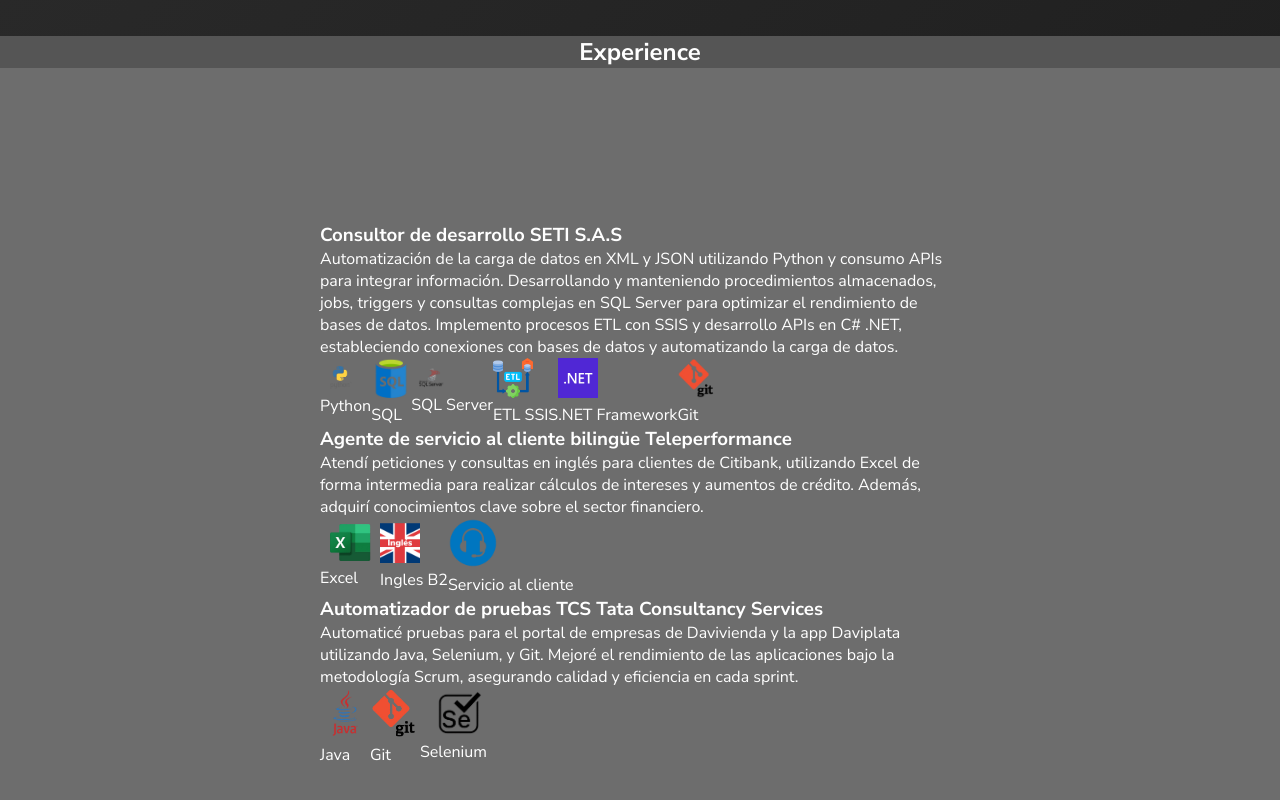
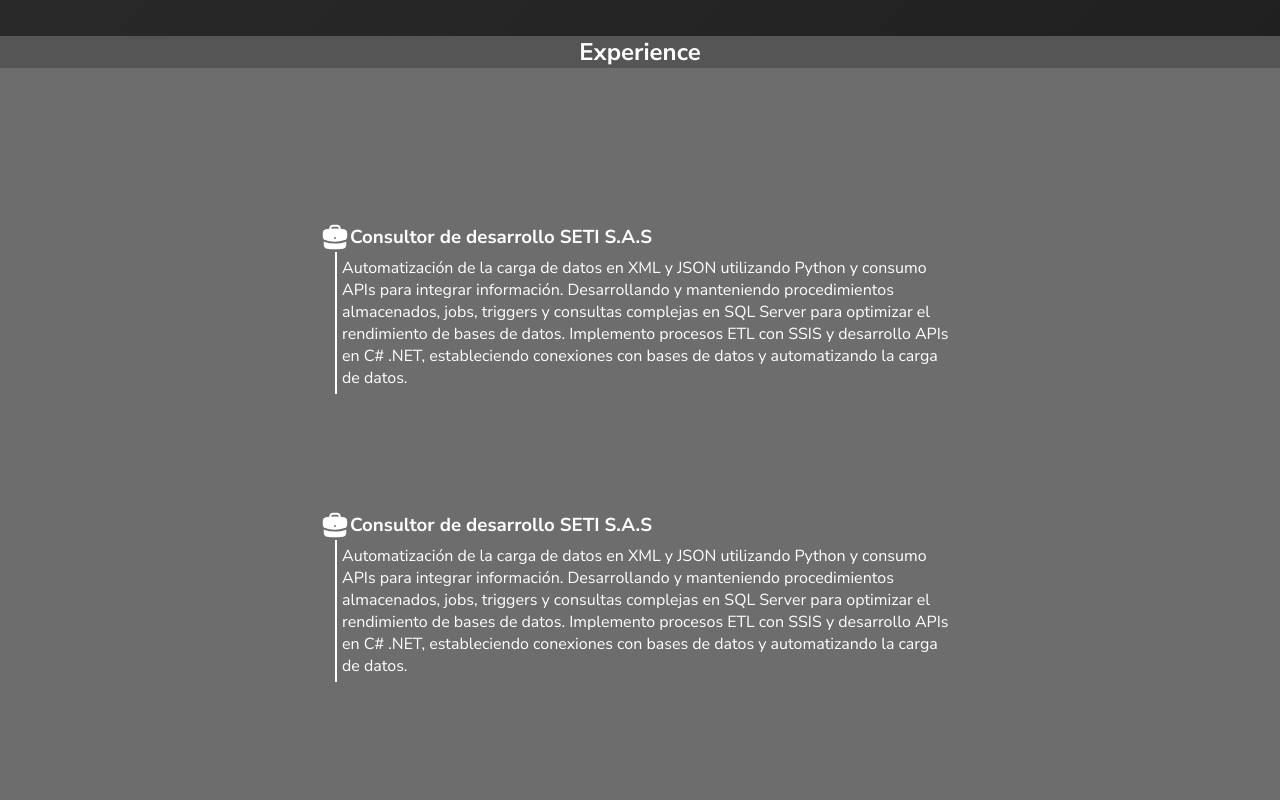
Before and after one commit to xXlion370Xx/Portfolio-Daniel-Roa, an Astro site: page / in a window 1280 px wide. Shown: the part 764-1564 px from the top of the page. Built offline with nearby package versions, Linux system fonts and the light colour scheme; Astro itself is replaced by a stand-in of ours.

Commit message:
add border line left to work experience boxes

```diff
--- /dev/null
+++ b/src/components/experience/experience-box/experience-box.astro
@@ -0,0 +1,142 @@
+<div class="boxExperience">
+    <div class="title-about">
+        <div class="briefCase-icon">
+            <svg
+                xmlns="http://www.w3.org/2000/svg"
+                viewBox="0 0 24 24"
+                fill="currentColor"
+                class="size-6"
+            >
+                <path
+                    fill-rule="evenodd"
+                    d="M7.5 5.25a3 3 0 0 1 3-3h3a3 3 0 0 1 3 3v.205c.933.085 1.857.197 2.774.334 1.454.218 2.476 1.483 2.476 2.917v3.033c0 1.211-.734 2.352-1.936 2.752A24.726 24.726 0 0 1 12 15.75c-2.73 0-5.357-.442-7.814-1.259-1.202-.4-1.936-1.541-1.936-2.752V8.706c0-1.434 1.022-2.7 2.476-2.917A48.814 48.814 0 0 1 7.5 5.455V5.25Zm7.5 0v.09a49.488 49.488 0 0 0-6 0v-.09a1.5 1.5 0 0 1 1.5-1.5h3a1.5 1.5 0 0 1 1.5 1.5Zm-3 8.25a.75.75 0 1 0 0-1.5.75.75 0 0 0 0 1.5Z"
+                    clip-rule="evenodd"></path>
+                <path
+                    d="M3 18.4v-2.796a4.3 4.3 0 0 0 .713.31A26.226 26.226 0 0 0 12 17.25c2.892 0 5.68-.468 8.287-1.335.252-.084.49-.189.713-.311V18.4c0 1.452-1.047 2.728-2.523 2.923-2.12.282-4.282.427-6.477.427a49.19 49.19 0 0 1-6.477-.427C4.047 21.128 3 19.852 3 18.4Z"
+                ></path>
+            </svg>
+        </div>
+        <h3>
+            Consultor de desarrollo
+            <strong>
+                <span class="companyName">SETI S.A.S</span>
+            </strong>
+        </h3>
+    </div>
+    <div class="about">
+        <p>
+            Automatización de la carga de datos en XML y JSON utilizando Python
+            y consumo APIs para integrar información. Desarrollando y
+            manteniendo procedimientos almacenados, jobs, triggers y consultas
+            complejas en SQL Server para optimizar el rendimiento de bases de
+            datos. Implemento procesos ETL con SSIS y desarrollo APIs en C#
+            .NET, estableciendo conexiones con bases de datos y automatizando la
+            carga de datos.
+        </p>
+    </div>
+
+    <!-- <div class="techImagesContainer">
+        <div>
+            <img
+                class="techImagesIngles"
+                src="/imgs/pythonLogo.png"
+                alt="Python Logo"
+            />
+            <p>Python</p>
+        </div>
+        <div>
+            <img
+                class="techImagesIngles"
+                src="/imgs/sqlLogo.png"
+                alt="SQL Logo"
+            />
+            <p>SQL</p>
+        </div>
+        <div>
+            <img
+                class="techImagesIngles"
+                src="/imgs/sqlServerLogo.png"
+                alt="SQL Server Logo"
+            />
+            <p>SQL Server</p>
+        </div>
+        <div>
+            <img
+                class="techImagesIngles"
+                src="/imgs/ETLLogo.png"
+                alt="ETL Logo"
+            />
+            <p>ETL SSIS</p>
+        </div>
+        <div>
+            <img
+                class="techImagesIngles"
+                src="/imgs/dotNetLogo.png"
+                alt=".NET Logo"
+            />
+            <p>.NET Framework</p>
+        </div>
+        <div>
+            <img
+                class="techImagesIngles"
+                src="/imgs/gitLogo.png"
+                alt="Git Logo"
+            />
+            <p>Git</p>
+        </div>
+    </div> -->
+</div>
+
+<style>
+    .boxExperience {
+        /* background-color: orange; */
+        width: 50%;
+    }
+
+    .title-about {
+        display: flex;
+        align-items: center;
+    }
+
+    .briefCase-icon {
+        width: 30px;
+        display: flex;
+        align-items: center;
+        justify-content: center;
+    }
+
+    p {
+        padding: 5px;
+    }
+
+    .about {
+        /* background-color: blue; */
+        margin-left: 15px;
+        border-left: 2px solid #fff;
+    }
+
+    .techImagesContainer {
+        display: flex;
+        align-items: center;
+    }
+
+    .techImagesExcel {
+        width: 60px;
+    }
+
+    .techImages {
+        width: 50px;
+    }
+
+    .techImagesSelenium {
+        width: 80px;
+    }
+
+    .techImagesIngles {
+        width: 40px;
+    }
+
+    /* .techImagesScrum {
+    width: 90px;
+} */
+</style>
--- a/src/components/experience/experience.astro
+++ b/src/components/experience/experience.astro
@@ -1,152 +1,12 @@
+---
+import ExperienceBox from "./experience-box/experience-box.astro";
+---
+
 <h2>Experience</h2>
 <div class="container">
     <div class="experienceContainer">
-        <div class="boxExperience">
-            <h3 class="h3">
-                Consultor de desarrollo <strong
-                    ><span class="companyName">SETI S.A.S</span></strong
-                >
-            </h3>
-            <p>
-                Automatización de la carga de datos en XML y JSON utilizando
-                Python y consumo APIs para integrar información. Desarrollando y
-                manteniendo procedimientos almacenados, jobs, triggers y
-                consultas complejas en SQL Server para optimizar el rendimiento
-                de bases de datos. Implemento procesos ETL con SSIS y desarrollo
-                APIs en C# .NET, estableciendo conexiones con bases de datos y
-                automatizando la carga de datos.
-            </p>
-            <div class="techImagesContainer">
-                <div>
-                    <img
-                        class="techImagesIngles"
-                        src="/imgs/pythonLogo.png"
-                        alt="Python Logo"
-                    />
-                    <p>Python</p>
-                </div>
-                <div>
-                    <img
-                        class="techImagesIngles"
-                        src="/imgs/sqlLogo.png"
-                        alt="SQL Logo"
-                    />
-                    <p>SQL</p>
-                </div>
-                <div>
-                    <img
-                        class="techImagesIngles"
-                        src="/imgs/sqlServerLogo.png"
-                        alt="SQL Server Logo"
-                    />
-                    <p>SQL Server</p>
-                </div>
-                <div>
-                    <img
-                        class="techImagesIngles"
-                        src="/imgs/ETLLogo.png"
-                        alt="ETL Logo"
-                    />
-                    <p>ETL SSIS</p>
-                </div>
-                <div>
-                    <img
-                        class="techImagesIngles"
-                        src="/imgs/dotNetLogo.png"
-                        alt=".NET Logo"
-                    />
-                    <p>.NET Framework</p>
-                </div>
-                <div>
-                    <img
-                        class="techImagesIngles"
-                        src="/imgs/gitLogo.png"
-                        alt="Git Logo"
-                    />
-                    <p>Git</p>
-                </div>
-            </div>
-        </div>
-        <div class="boxExperience">
-            <h3 class="h3">
-                Agente de servicio al cliente bilingüe <strong
-                    ><span class="companyName">Teleperformance</span></strong
-                >
-            </h3>
-            <p>
-                Atendí peticiones y consultas en inglés para clientes de
-                Citibank, utilizando Excel de forma intermedia para realizar
-                cálculos de intereses y aumentos de crédito. Además, adquirí
-                conocimientos clave sobre el sector financiero.
-            </p>
-            <div class="techImagesContainer">
-                <div>
-                    <img
-                        class="techImagesExcel"
-                        src="/imgs/excelLogo.png"
-                        alt="Excel Logo"
-                    />
-                    <p>Excel</p>
-                </div>
-                <div>
-                    <img
-                        class="techImagesIngles"
-                        src="/imgs/ingles-logo.png"
-                        alt="Ingles Logo"
-                    />
-                    <p>Ingles B2</p>
-                </div>
-                <div>
-                    <img
-                        class="techImages"
-                        src="/imgs/servicioClienteLogo.webp"
-                        alt="Servicio al cliente Logo"
-                    />
-                    <p>Servicio al cliente</p>
-                </div>
-            </div>
-        </div>
-        <div class="boxExperience">
-            <h3 class="h3">
-                Automatizador de pruebas <strong
-                    ><span class="companyName"
-                        >TCS Tata Consultancy Services</span
-                    ></strong
-                >
-            </h3>
-            <p>
-                Automaticé pruebas para el portal de empresas de Davivienda y la
-                app Daviplata utilizando Java, Selenium, y Git. Mejoré el
-                rendimiento de las aplicaciones bajo la metodología Scrum,
-                asegurando calidad y eficiencia en cada sprint.
-            </p>
-            <div class="techImagesContainer">
-                <div>
-                    <img
-                        class="techImages"
-                        src="/imgs/javalogo.png"
-                        alt="Java Logo"
-                    />
-                    <p>Java</p>
-                </div>
-                <div>
-                    <img
-                        class="techImages"
-                        src="/imgs/gitLogo.png"
-                        alt="Git Logo"
-                    />
-                    <p>Git</p>
-                </div>
-                <div>
-                    <img
-                        class="techImagesSelenium"
-                        src="/imgs/seleniumLogo.png"
-                        alt="Selenium Logo"
-                    />
-                    <p>Selenium</p>
-                </div>
-            </div>
-        </div>
+        <ExperienceBox />
+        <ExperienceBox />
     </div>
 </div>
 
@@ -169,39 +29,4 @@
         justify-content: space-between;
         align-items: center;
     }
-
-    .boxExperience {
-        /* background-color: blue; */
-        width: 50%;
-    }
-
-    .h3 {
-        text-decoration: none;
-    }
-
-    .techImagesContainer {
-        /* background-color: rgb(90, 90, 90); */
-        display: flex;
-        align-items: center;
-    }
-
-    .techImagesExcel {
-        width: 60px;
-    }
-
-    .techImages {
-        width: 50px;
-    }
-
-    .techImagesSelenium {
-        width: 80px;
-    }
-
-    .techImagesIngles {
-        width: 40px;
-    }
-
-    /* .techImagesScrum {
-    width: 90px;
-} */
 </style>
--- a/src/components/experience/experience.module.css
+++ /dev/null
@@ -1,53 +0,0 @@
-.container {
-    width: 100%;
-    height: 100%;
-    background-color: rgb(109, 109, 109);
-    display: flex;
-    align-items: center;
-    justify-content: center;
-}
-
-.experienceContainer {
-    /* background-color: aqua; */
-    width: 100%;
-    height: 60%;
-    display: flex;
-    flex-direction: column;
-    justify-content: space-between;
-    align-items: center;
-}
-
-.boxExperience {
-    /* background-color: blue; */
-    width: 50%;
-}
-
-.h3 {
-    text-decoration: none;
-}
-
-.techImagesContainer {
-    /* background-color: rgb(90, 90, 90); */
-    display: flex;
-    align-items: center;
-}
-
-.techImagesExcel {
-    width: 60px;
-}
-
-.techImages {
-    width: 50px;
-}
-
-.techImagesSelenium {
-    width: 80px;
-}
-
-.techImagesIngles {
-    width: 40px;
-}
-
-/* .techImagesScrum {
-    width: 90px;
-} */
```
Also changed, not shown: src/components/nav/nav.module.css (deleted, +0 -15 lines).
